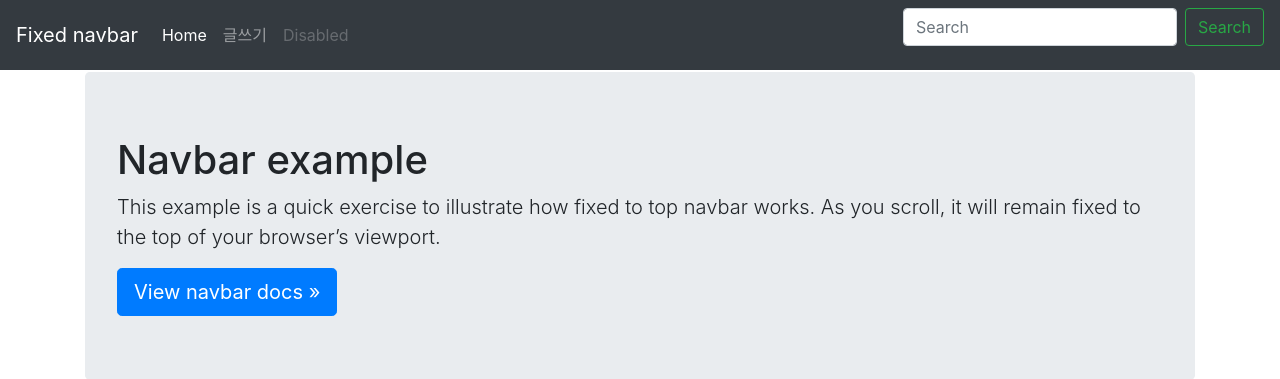
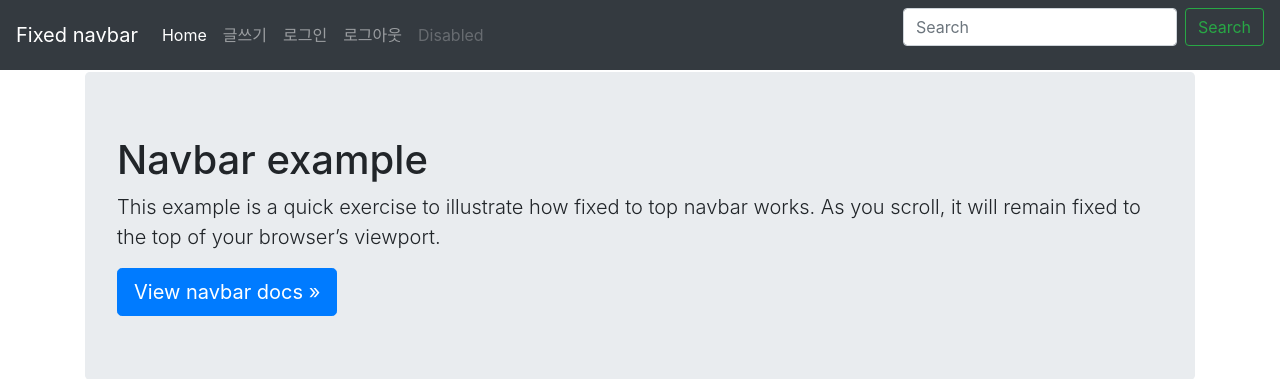
Before and after one commit to likelionknut/opentutorials_django, a Django app: page /blogMain/ in a window 1280 px wide. Shown: the top 379 px of the page. Run offline with Django 3.2, Linux system fonts and the light colour scheme; some libraries are stand-ins or nearby versions.

Commit message:
modified 'blogMain.html' 로그인, 로그아웃 navbar 추가

```diff
--- a/blogapp/templates/blogMain.html
+++ b/blogapp/templates/blogMain.html
@@ -21,6 +21,12 @@
                 <a class="nav-link" href="#">글쓰기</a>
             </li>
             <li class="nav-item">
+                <a class="nav-link" href="#">로그인</a>
+            </li>
+            <li class="nav-item">
+                <a class="nav-link" href="#">로그아웃</a>
+            </li>
+            <li class="nav-item">
                 <a class="nav-link disabled" href="#">Disabled</a>
             </li>
         </ul>
```
